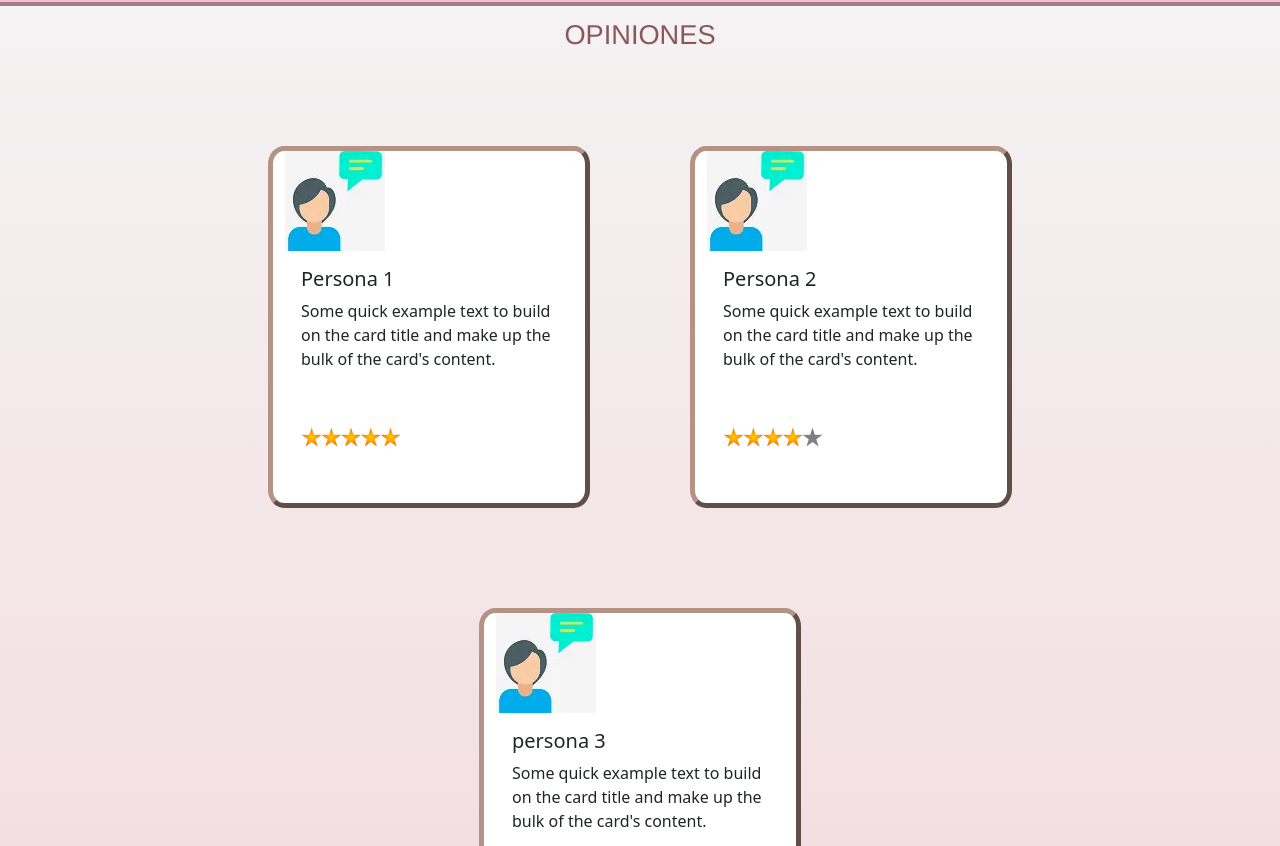
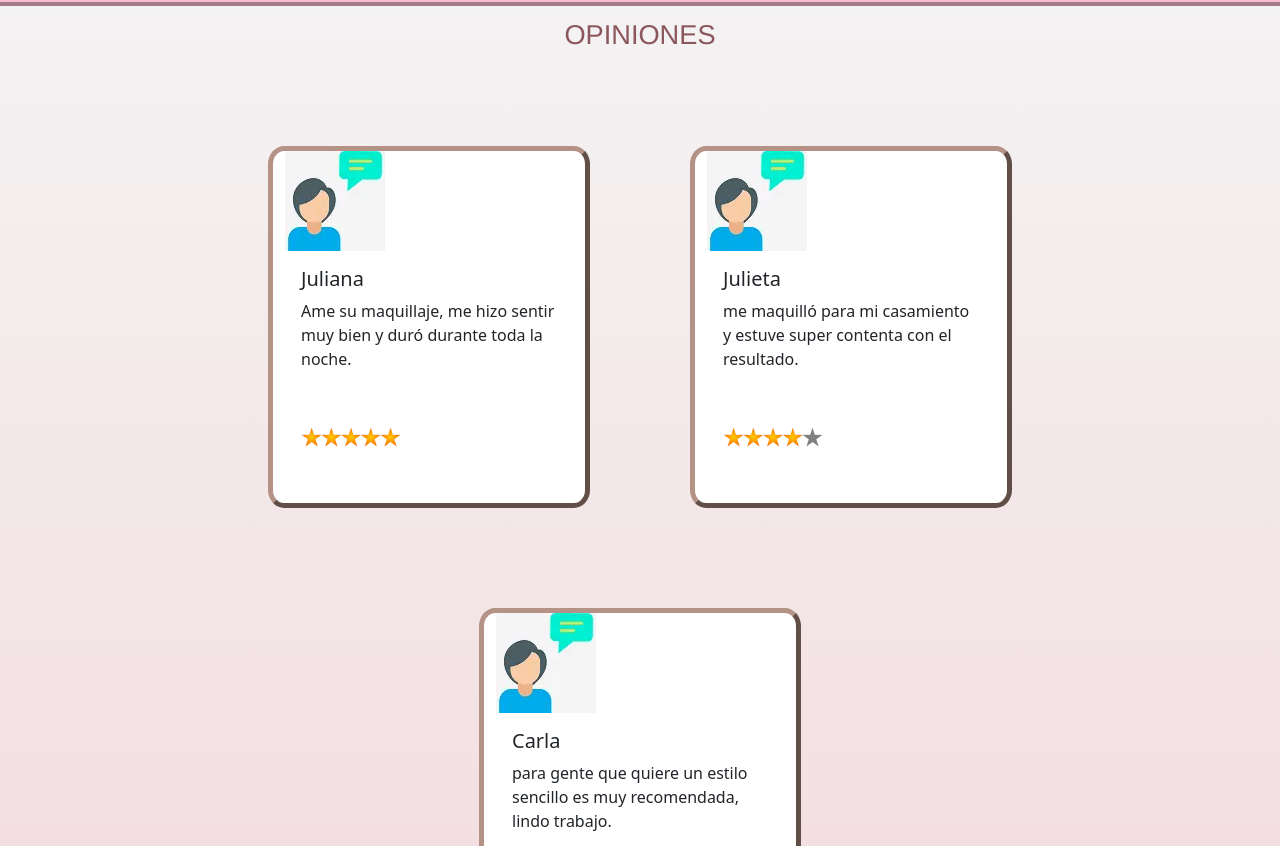
Before and after one commit to MauroSVargas/repositorio-general-curso-desarrollo-web-coder, a website: page pages/opiniones.html in a window 1280 px wide. Shown: the part 69-915 px from the top of the page. Drawn offline with nearby package versions, Linux system fonts and the light colour scheme.

Commit message:
agregando textos para pre entrega 3

```diff
--- a/pages/opiniones.html
+++ b/pages/opiniones.html
@@ -61,8 +61,8 @@
                   <img src="../img/opinion.webp" class="card-img-top" alt="persona 1">
                 <div class="card-body">
 
-                  <h5 class="card-title">Persona 1</h5>
-                  <p class="card-text">Some quick example text to build on the card title and make up the bulk of the card's content.</p>
+                  <h5 class="card-title">Juliana</h5>
+                  <p class="card-text">Ame su maquillaje, me hizo sentir muy bien y duró durante toda la noche.</p>
                   <img src="../img/5 estrellas.png" class="estrellas-opinion" alt="">
                 </div>
               </div>
@@ -71,8 +71,8 @@
                   <img src="../img/opinion.webp" class="card-img-top" alt="persona 2">
                 <div class="card-body">
 
-                  <h5 class="card-title">Persona 2</h5>
-                  <p class="card-text">Some quick example text to build on the card title and make up the bulk of the card's content.</p>
+                  <h5 class="card-title">Julieta</h5>
+                  <p class="card-text">me maquilló para mi casamiento y estuve super contenta con el resultado.</p>
                   <img src="../img/4 estrellas.png" class="estrellas-opinion" alt="">
                 </div>
               </div>
@@ -81,8 +81,8 @@
                   <img src="../img/opinion.webp" class="card-img-top" alt="persona 3">
                 <div class="card-body">
 
-                  <h5 class="card-title">persona 3</h5>
-                  <p class="card-text">Some quick example text to build on the card title and make up the bulk of the card's content.</p>
+                  <h5 class="card-title">Carla</h5>
+                  <p class="card-text">para gente que quiere un estilo sencillo es muy recomendada, lindo trabajo.</p>
                   <img src="../img/5 estrellas.png" class="estrellas-opinion" alt="">
                   </div>
                 </div>
--- a/scss/_index.scss
+++ b/scss/_index.scss
@@ -117,9 +117,6 @@
   }
 
   @media (max-width: $media-q-smartphone) {
-    #index__grid{
-      grid-template-rows: 75px 150px 200px 60px;
-    }
 
     .imagen__portada {
       margin: 0 auto;
```
Also changed, not shown: pages/quien-soy.html (+5 -1 lines), css/proyecto.css.
